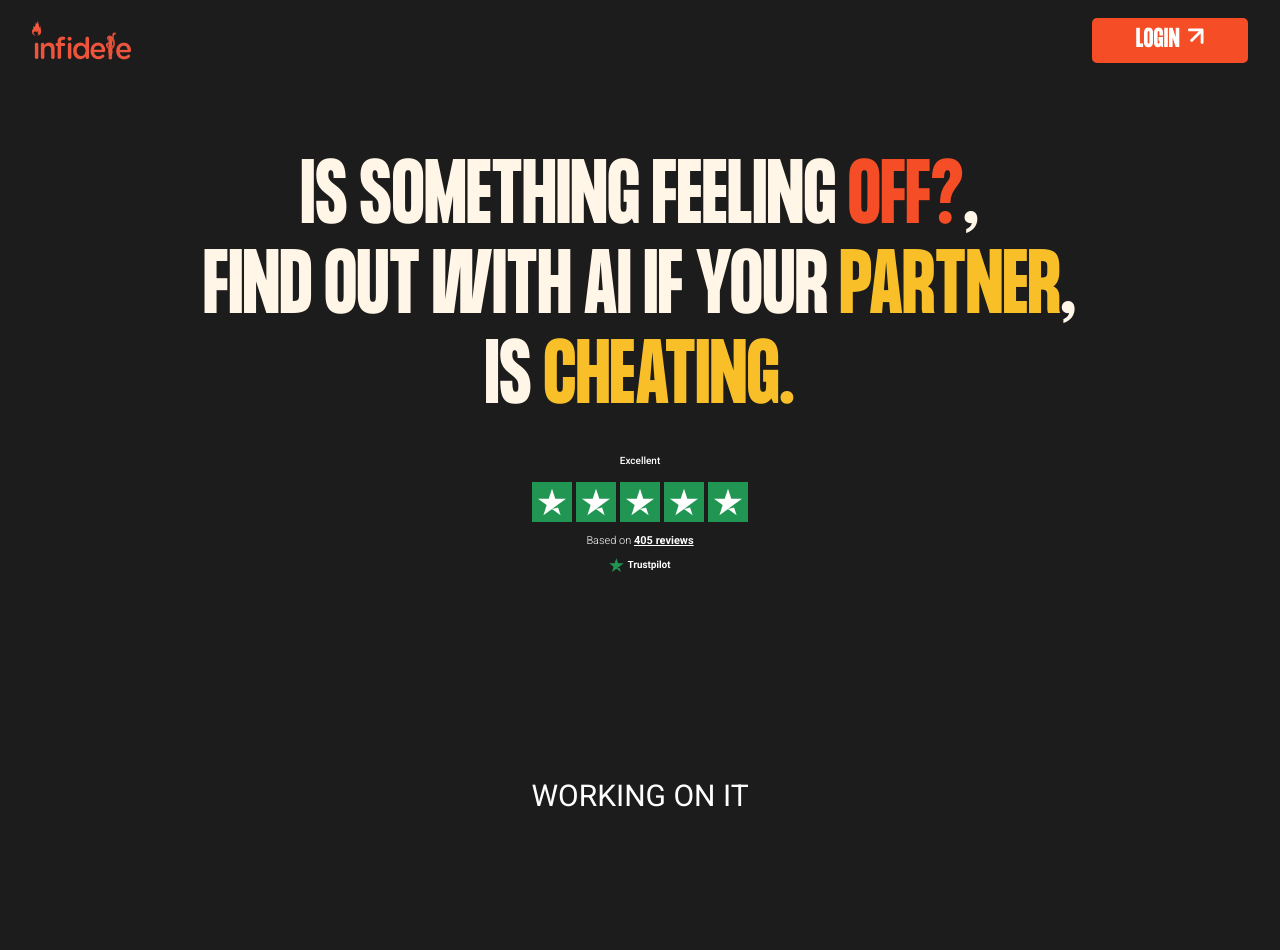
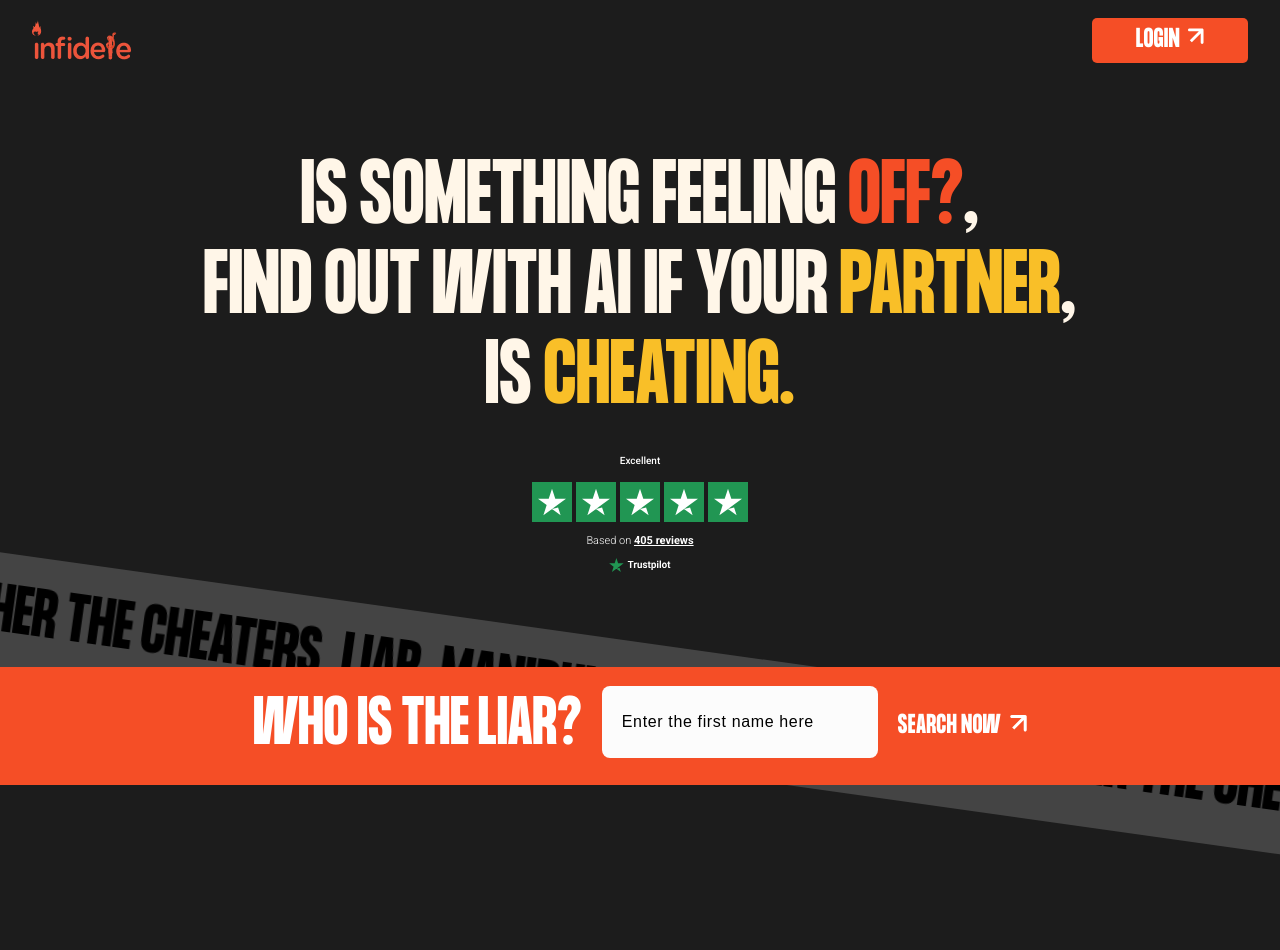
Before and after one commit to vikramkumartejani/paywall, a Next.js app: page / in a window 1280 px wide. Shown: the top 950 px of the page. Built offline with nearby package versions, Linux system fonts and the light colour scheme; a web font is replaced by a local one.

Commit message:
all-done

```diff
--- a/src/app/components/Hero.js
+++ b/src/app/components/Hero.js
@@ -22,7 +22,7 @@ export default function Hero() {
           crossorigin="anonymous"
         />
       </Head>
-
+      <div className="lg:px-8 px-4">
         <section className="text-white flex flex-col items-center justify-between relative max-w-[1380px] mx-auto">
           {/* Top Navigation */}
           <div className="w-full flex justify-between items-center h-[80px]">
@@ -71,6 +71,7 @@ export default function Hero() {
             </div>
           </div>
         </section>
+      </div>
     </>
   );
 }
--- a/src/app/globals.css
+++ b/src/app/globals.css
@@ -1,4 +1,3 @@
-/* Importing Google Fonts first */
 @import url("https://fonts.googleapis.com/css2?family=Inter:ital,opsz,wght@0,14..32,100..900;1,14..32,100..900&display=swap");
 @import url("https://fonts.googleapis.com/css2?family=Roboto:ital,wght@0,100;0,300;0,400;0,500;0,700;0,900;1,100;1,300;1,400;1,500;1,700;1,900&display=swap");
 
@@ -7,19 +6,17 @@
 @tailwind components;
 @tailwind utilities;
 
-/* Resetting box-sizing, margin, and padding globally */
 * {
   margin: 0;
   padding: 0;
   box-sizing: border-box;
 }
 
-/* Custom Fonts using @font-face */
 @font-face {
   font-family: "FormulaCondensed-Bold";
   src: url("/fonts/FormulaCondensed-Bold.woff2") format("woff2"),
-       url("/fonts/FormulaCondensed-Bold.woff") format("woff"),
-       url("/fonts/FormulaCondensed-Bold.ttf") format("truetype");
+    url("/fonts/FormulaCondensed-Bold.woff") format("woff"),
+    url("/fonts/FormulaCondensed-Bold.ttf") format("truetype");
   font-weight: bold;
   font-style: normal;
   font-display: swap;
@@ -28,27 +25,25 @@
 @font-face {
   font-family: "Gotham Rounded Medium";
   src: url("/fonts/Gotham-Rounded-Medium.woff2") format("woff2"),
-       url("/fonts/Gotham-Rounded-Medium.woff") format("woff"),
-       url("/fonts/Gotham-Rounded-Medium.otf") format("opentype");
+    url("/fonts/Gotham-Rounded-Medium.woff") format("woff"),
+    url("/fonts/Gotham-Rounded-Medium.otf") format("opentype");
   font-weight: normal;
   font-style: normal;
 }
 
-/* Define Custom Font Classes */
 .gotham-rounded {
   font-family: "Gotham Rounded Medium", sans-serif;
 }
 
-/* Global Body Styling */
 body {
   -webkit-font-smoothing: antialiased;
+  overflow-x: hidden;
   -moz-osx-font-smoothing: grayscale;
   width: 100%;
   background-color: #1c1c1c;
   font-family: "FormulaCondensed-Bold", Arial, sans-serif;
 }
 
-/* Specific Font Styles for Elements */
 .slider-p {
   font-family: "Inter", sans-serif;
 }
@@ -57,15 +52,17 @@ body {
   font-family: "Roboto", sans-serif;
 }
 
-.background{
+.background {
   background-image: url(/blur-image.svg);
   background-size: cover;
   background-repeat: no-repeat;
   max-width: 341px;
-
 }
 
-/* Keyframe for Marquee Animation */
+body::-webkit-scrollbar {
+  display: none;
+}
+
 @keyframes marquee {
   0% {
     transform: translateX(0);
@@ -75,13 +72,11 @@ body {
   }
 }
 
-/* Marquee Animation */
 .animate-marquee {
   display: flex;
   animation: marquee 30s linear infinite;
 }
 
-/* Responsive Styling for Marquee */
 @media (max-width: 1024px) {
   .animate-marquee > .inline-block {
     width: 300px;
--- a/src/app/page.js
+++ b/src/app/page.js
@@ -5,15 +5,58 @@ import Review from "./components/Review";
 import Search from "./components/Search";
 import Telegram from "./components/Telegram";
 import Cheater from "./components/Cheater";
+import Image from "next/image";
 
 export default function Home() {
   return (
-    <div className="bg-[#1C1C1C]">
-      <div className="lg:px-8 px-4">
+    <div className="bg-[#1C1C1C] overflow-hidden">
+      <div className="w-full">
         <Hero />
-        <p className="text-center text-3xl roboto py-[200px] text-white uppercase">Working on it</p>
-        <Cheater />
-        <Telegram />
+
+        {/* Slider */}
+        <div className="pb-32 md:pb-40 pt-20 ">
+          <div
+            style={{ transform: "rotate(8deg)", transformOrigin: "center" }}
+            className="bg-[#D9D9D936] py-3 md:py-0 md:h-[121px] w-[120%] ms-[-20px] overflow-hidden flex items-center"
+          >
+            <div className="flex items-center w-full animate-marquee">
+              <div className="flex items-center whitespace-nowrap px-4">
+                <h1 className="uppercase tracking-[0.64px] text-[32px] md:text-[60px] font-bold leading-[70.4px]">let’s fight together the cheaters, liar, manipulator.</h1>
+              </div>
+              <div className="flex items-center whitespace-nowrap px-4">
+                <h1 className="uppercase tracking-[0.64px] text-[32px] md:text-[60px] font-bold leading-[70.4px]">
+                  let’s fight together the cheaters, liar, manipulator.
+                </h1>
+              </div>
+              <div className="flex items-center whitespace-nowrap px-4">
+                <h1 className="uppercase tracking-[0.64px] text-[32px] md:text-[60px] font-bold leading-[70.4px]">
+                  let’s fight together the cheaters, liar, manipulator.
+                </h1>
+              </div>
+            </div>
+          </div>
+
+          {/* Search Section */}
+          <div className="bg-[#F54E26] w-full px-5 relative z-40 py-8 md:py-6 -mt-8 md:-mt-28 flex items-center flex-wrap justify-center gap-5">
+            <h2 className="text-[36px] md:text-[60px] md:leading-[70.4px] font-bold tracking-[0.64px] uppercase text-white">Who is the liar?</h2>
+            <div className="flex items-center gap-2 sm:gap-5">
+              <input
+                type="text"
+                placeholder="Enter the first name here"
+                className="px-5 bg-[#FCFCFC] placeholder:text-black placeholder:text-[16px] leading-[70px] tracking-[0.64px] gotham-rounded font-medium outline-none h-[51px] md:h-[72px] w-[276px] rounded-lg -mt-2"
+              />
+              <h2 className="text-white text-[16px] md:text-[24px] text-nowrap md:leading-[70px] tracking-[0.64px] font-bold flex items-center gap-2 uppercase">
+                Search now
+                <img src="/white-arrow.svg" className="-mt-1 md:block hidden" alt="white-arrow" width={17} height={16} />
+              </h2>
+            </div>
+          </div>
+        </div>
+
+        <div className="lg:px-8 px-4">
+          <Cheater />
+          <Telegram />
+        </div>
       </div>
 
       <Review />
--- a/tailwind.config.js
+++ b/tailwind.config.js
@@ -13,6 +13,9 @@ module.exports = {
       colors: {
         customRed: '#EC543B',
       },
+      rotate: {
+        'custom-rotation': '-7.41deg',
+      }
     },
   },
   plugins: [],
```
Also changed, not shown: public/white-arrow.svg (added). Lines whose indentation alone changed are shown as unchanged.
